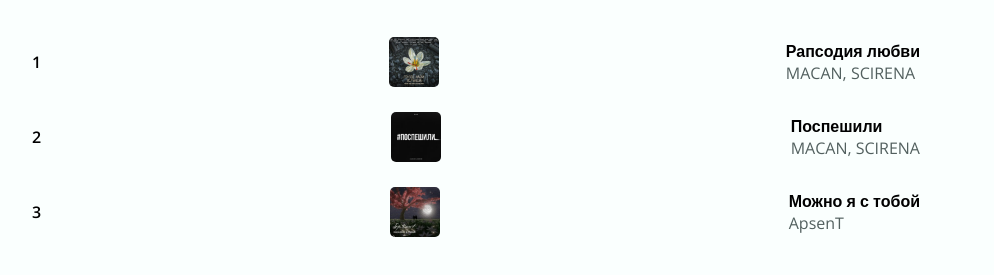
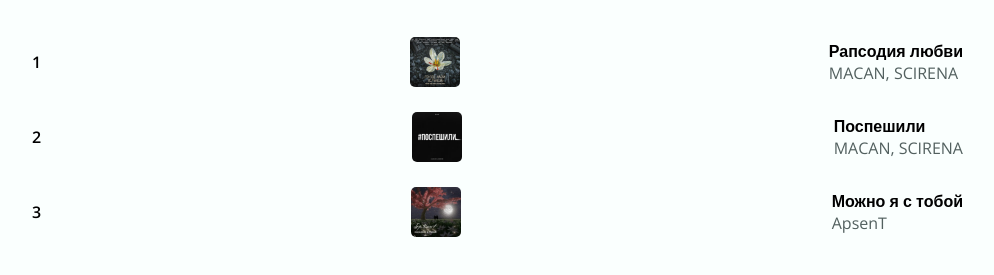
Before and after one commit to VIZ120/site, a plain HTML site: page index.html in a window 1280 px wide. Shown: the part 75-350 px from the top of the page, without its empty margins (124-1118 px from the left). Drawn offline with nearby package versions, Linux system fonts and the light colour scheme.

Commit message:
styles.css

```diff
--- a/assets/css/styles.css
+++ b/assets/css/styles.css
@@ -152,7 +152,7 @@ img {
   border-radius: 5px;
 }
 .name{
-  margin-right: 80px;
+  margin-right: 37px;
 }
 .music h4{
   color: black;
```
